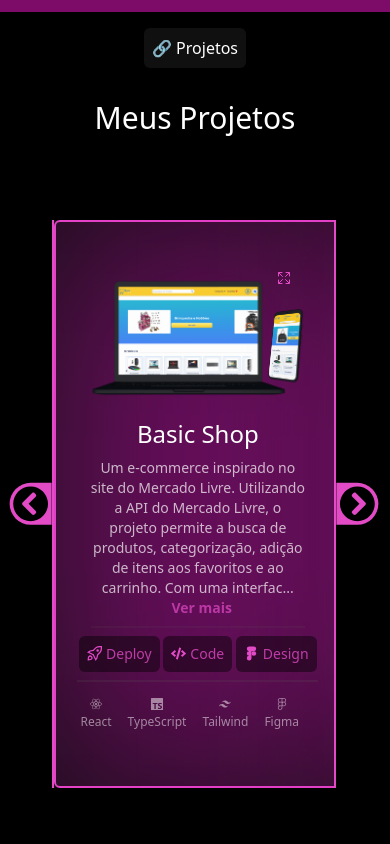
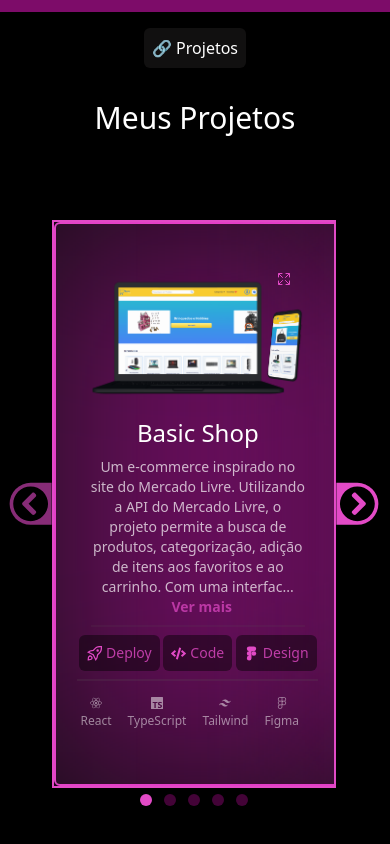
Before and after one commit to RiqueBruno/RiqueBruno, a React (Vite) app: page / in a window 390 px wide. Shown: the part 1612-2456 px from the top of the page. Built offline with nearby package versions, Linux system fonts and the light colour scheme.

Commit message:
refactor: adiciona point ao carousel

```diff
--- a/src/components/Carousel/Carousel.tsx
+++ b/src/components/Carousel/Carousel.tsx
@@ -2,6 +2,7 @@ import React, { useRef, useEffect, useState } from 'react';
 import { Project } from '../../utils/Projects';
 import CardProject from '../CardProject/CardProject';
 import { FaChevronCircleLeft, FaChevronCircleRight } from 'react-icons/fa';
+import { GoDotFill } from 'react-icons/go';
 import '../../styles/scroll.css';
 
 type CarouselProps = {
@@ -18,12 +19,36 @@ export default function Carousel({
   const carouselRef = useRef<HTMLDivElement>(null);
   const cardRef = useRef<HTMLDivElement>(null);
   const [cardWidth, setCardWidth] = useState(0);
+  const [currentIndexProject, setCurrentIndexProject] = useState(0);
+  const [isAtStart, setIsAtStart] = useState(true);
+  const [isAtEnd, setIsAtEnd] = useState(false);
 
   useEffect(() => {
     if (cardRef.current) {
       setCardWidth(cardRef.current.offsetWidth);
     }
   }, []);
+
+  useEffect(() => {
+    const checkPosition = () => {
+      if (carouselRef.current) {
+        const { scrollLeft, scrollWidth, clientWidth } = carouselRef.current;
+        setIsAtStart(scrollLeft === 0);
+        setIsAtEnd(scrollLeft + clientWidth >= scrollWidth);
+      }
+    };
+
+    if (carouselRef.current) {
+      checkPosition();
+      carouselRef.current.addEventListener('scroll', checkPosition);
+    }
+
+    return () => {
+      if (carouselRef.current) {
+        carouselRef.current.removeEventListener('scroll', checkPosition);
+      }
+    };
+  }, [carouselRef]);
 
   function handleScroll(
     e: React.MouseEvent<HTMLButtonElement>,
@@ -38,8 +63,14 @@ export default function Carousel({
 
       if (direction === 'left') {
         carouselRef.current.scrollLeft = scrollLeft - (cardWidth + spacing);
+        if (currentIndexProject > 0) {
+          setCurrentIndexProject(currentIndexProject - 1);
+        }
       } else if (direction === 'right') {
         carouselRef.current.scrollLeft = scrollLeft + (cardWidth + spacing);
+        if (currentIndexProject < arrProjects.length - 1) {
+          setCurrentIndexProject(currentIndexProject + 1);
+        }
       }
     }
   }
@@ -48,7 +79,7 @@ export default function Carousel({
     <div className="h-full relative w-full border-r-2">
       <div
         ref={carouselRef}
-        className="scrollbar scroll-smooth h-full w-full border-x-2 overflow-hidden overflow-x-auto lg:select-none border-primary flex lg:items-center lg:p-4 lg:rounded-lg space-x-4"
+        className="scrollbar scroll-smooth h-full w-full border-2 overflow-hidden overflow-x-auto lg:select-none border-primary flex lg:items-center lg:p-4 lg:rounded-lg space-x-4"
       >
         {arrProjects.map((project, index) => (
           <div
@@ -74,18 +105,34 @@ export default function Carousel({
       </div>
       <button
         id="left"
+        disabled={isAtStart}
         onClick={(e) => handleScroll(e, 'left')}
-        className="absolute p-[0.2rem] z-40 left-0 top-[50%] translate-x-[-100%] translate-y-[-50%] text-4xl bg-primary-light rounded-l-full dark:text-black text-text-light hover:text-text-dark dark:hover:text-secondary-light"
+        className="absolute p-[0.2rem] z-40 left-0 top-[50%] translate-x-[-100%] translate-y-[-50%] text-4xl bg-primary-light rounded-l-full dark:text-black text-text-light hover:text-text-dark dark:hover:text-secondary-light disabled:bg-opacity-60"
       >
         <FaChevronCircleLeft />
       </button>
       <button
         id="right"
+        disabled={isAtEnd}
         onClick={(e) => handleScroll(e, 'right')}
-        className="absolute p-[0.2rem] z-40 right-0 top-[50%] translate-x-[100%] translate-y-[-50%] text-4xl bg-primary-light rounded-r-full dark:text-black text-text-light hover:text-text-dark dark:hover:text-secondary-light"
+        className="absolute p-[0.2rem] z-40 right-0 top-[50%] translate-x-[100%] translate-y-[-50%] text-4xl bg-primary-light rounded-r-full dark:text-black text-text-light hover:text-text-dark dark:hover:text-secondary-light disabled:opacity-60"
       >
         <FaChevronCircleRight />
       </button>
+      <div className="flex w-full items-center justify-center md:hidden">
+        {arrProjects.map((project) => (
+          <span
+            key={project.id}
+            className={`${
+              currentIndexProject === project.id - 1
+                ? 'text-primary'
+                : 'text-text-light'
+            } text-2xl`}
+          >
+            <GoDotFill />
+          </span>
+        ))}
+      </div>
     </div>
   );
 }
```
